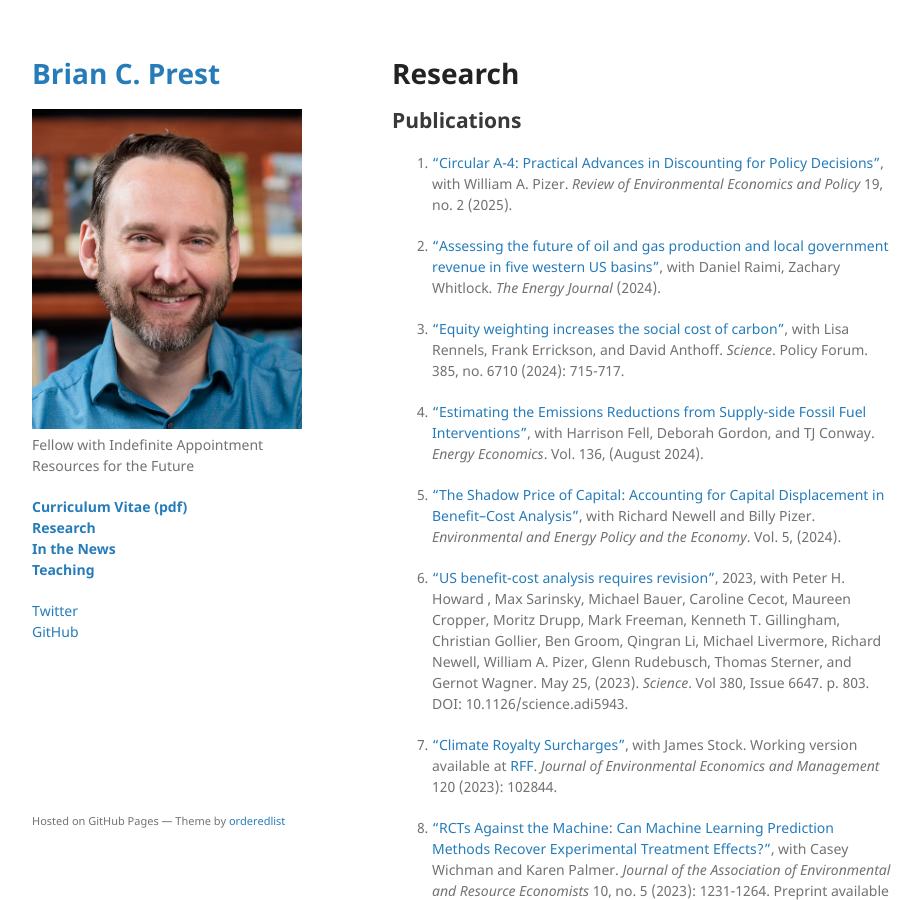
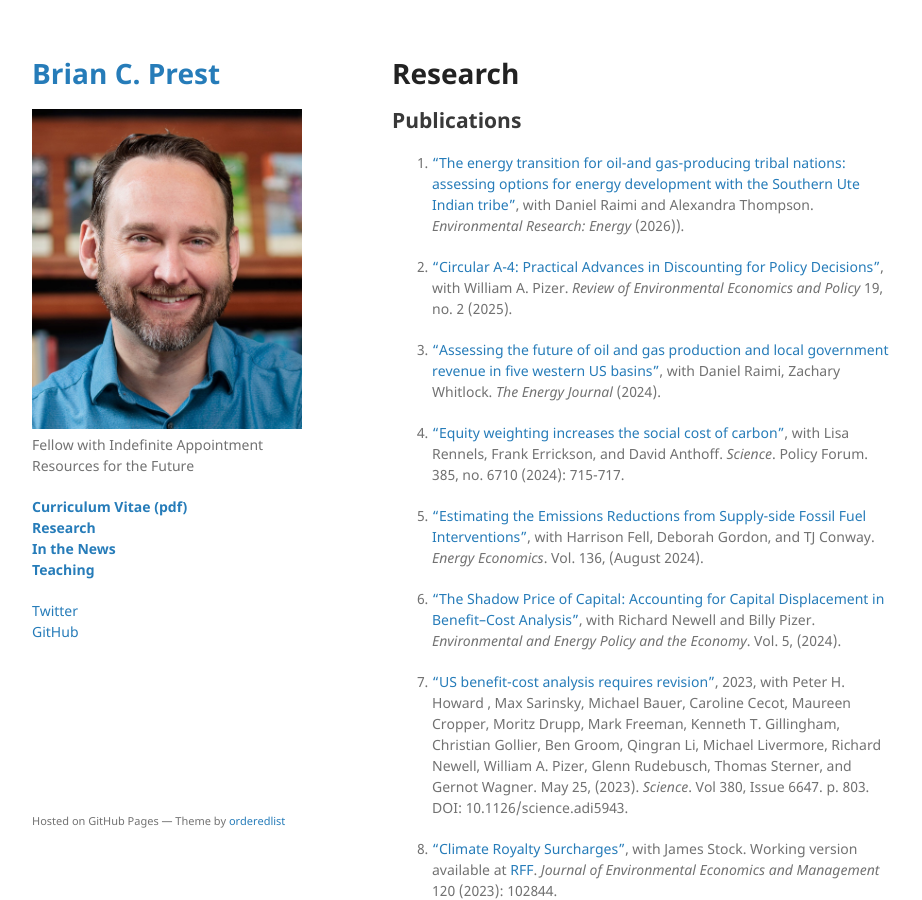
Before and after one commit to bprest/bprest.github.io, a Jekyll site: the page built from research.md, in a window 1280 px wide and 900 px high. Shown: the whole window, without its empty margins (178-1100 px from the left). Built offline with Jekyll 4.4.1, drawn with Linux system fonts in a browser that asks for light colours; our own code applies the rules of GitHub Pages for plain Markdown files.

Commit message:
add suit paper

```diff
--- a/research.md
+++ b/research.md
@@ -5,6 +5,8 @@ layout: default
 # Research
 
 ## Publications
+
+1. ["The energy transition for oil-and gas-producing tribal nations: assessing options for energy development with the Southern Ute Indian tribe"](https://iopscience.iop.org/article/10.1088/2753-3751/ae6598), with Daniel Raimi and Alexandra Thompson. _Environmental Research: Energy_ (2026)).
 
 1. ["Circular A-4: Practical Advances in Discounting for Policy Decisions"](https://www.journals.uchicago.edu/doi/10.1086/735539), with William A. Pizer. _Review of Environmental Economics and Policy_ 19, no. 2 (2025).
 
```
